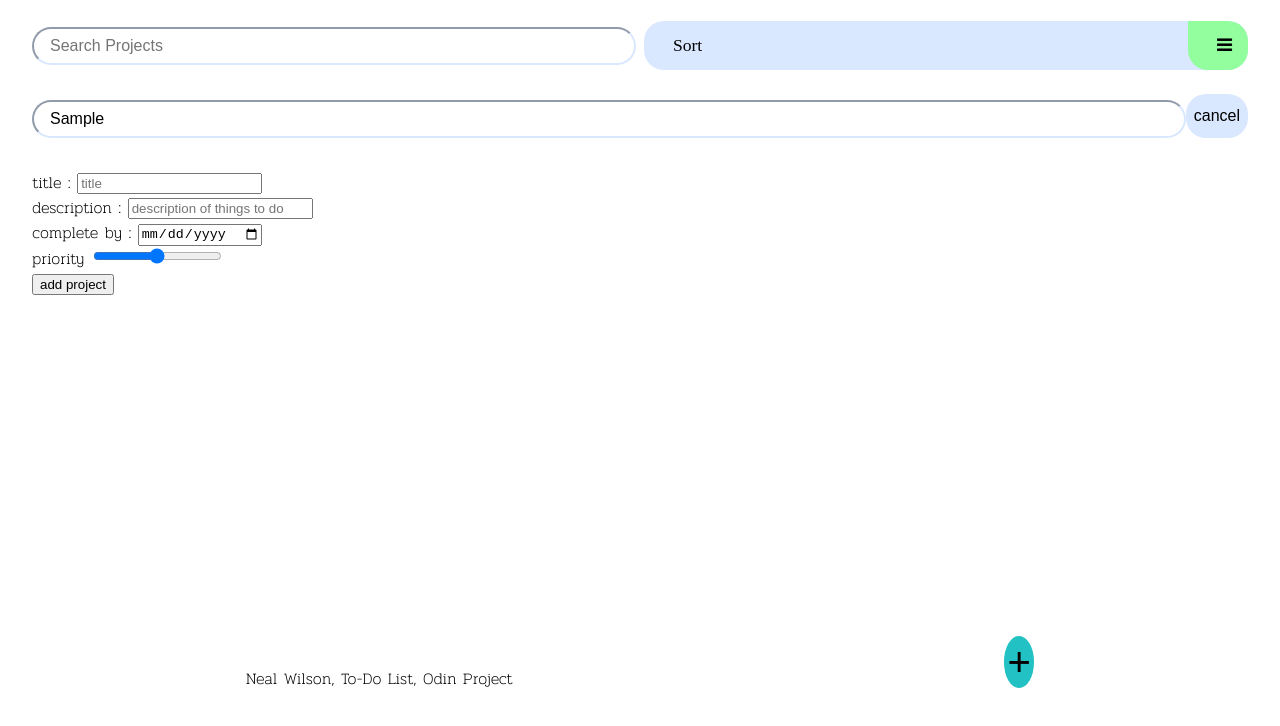
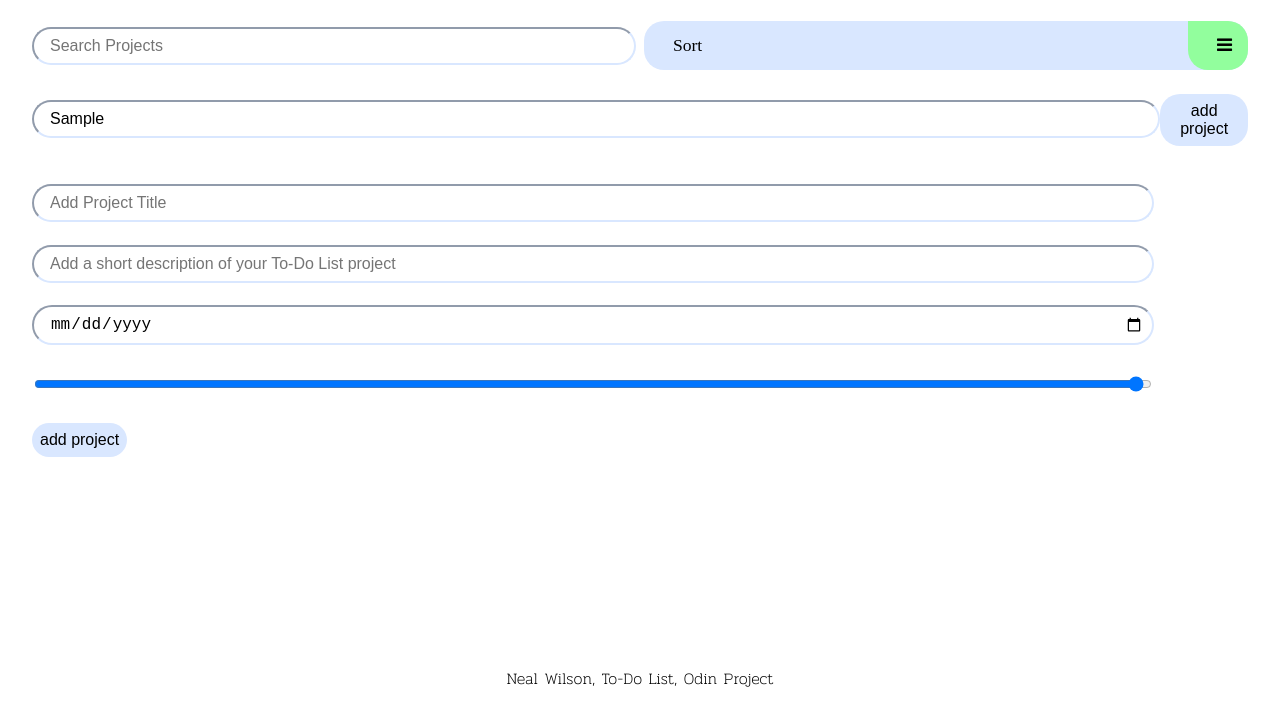
Before and after one commit to PirateMunch/todoList, a website built with webpack: page index.html in a window 1280 px wide. Both pictures are taken after typing "Sample" into the empty fields and a click on the button "add project". Shown: the part 74-800 px from the top of the page. Built offline with nearby package versions, Linux system fonts and the light colour scheme; a web font is replaced by a local one.

Commit message:
rebuilt form

```diff
--- a/index.html
+++ b/index.html
@@ -37,34 +37,12 @@
             <input type="text" id="addProject" class="addProject" placeholder="Add Project Title">
             <button type="button" id="addProjectButton" class="addProjectButton">add project</button>
         </div>
-        <div id="hideForm">
-            <form action="" method="" name="form" id="form">
-                <div class="title">
-                    <label for="title">title :</label>
-                    <input type="text" name="title" id="title" placeholder="title" autofocus>
-                </div>
-                <div class="description">
-                    <label for="description">description :</label>
-                    <input type="text" name="description" id="description" placeholder="description of things to do" autofocus>
-                </div>
-                <div class="dueDate">
-                    <label for="dueDate">complete by :</label>
-                    <input type="date" name="dueDate" id="dueDate">
-                </div>
-                <div class="priority">
-                    <label for="priority">priority</label>
-                    <input type="range" id="priority" class="priority" min="1" max="5" autofocus>
-                </div>
-                <button type="submit" id="formSubmitButton">add project</button>
-            </form>
-            </div>
-        <section id="projectSection"></section>
+        <section id="projectSection" class="projectSection"></section>
     </main>
     <footer>
         <div class="footInfo">
             Neal Wilson, To-Do List, Odin Project
         </div>
-        <input type="button" id="addTaskButton" class="addTaskButton" value="+">
     </footer>
 </body>
 </html>
--- /dev/null
+++ b/src/displayJS/buildForm.js
@@ -0,0 +1,68 @@
+
+
+export default function buildForm () {
+    const projectSection = document.getElementById('projectSection');
+
+    const formDiv = document.createElement('div');
+    formDiv.className = "formDiv";
+    projectSection.appendChild(formDiv);
+    const form = document.createElement('form');
+    form.name = "form";
+    form.id = "form";
+    form.className = "form1";
+    formDiv.appendChild(form);
+
+    const titleDiv = document.createElement('div');
+    titleDiv.className = "titleDiv";
+    form.appendChild(titleDiv);
+    const titleInput = document.createElement('input');
+    titleInput.type = "text";
+    titleInput.id = "title";
+    titleInput.placeholder = "Add Project Title";
+    titleDiv.appendChild(titleInput);
+
+    const descriptionDiv = document.createElement('div');
+    descriptionDiv.className = "descriptionDiv";
+    form.appendChild(descriptionDiv);
+    const descriptionInput = document.createElement('input');
+    descriptionInput.type = "text";
+    descriptionInput.id = "description";
+    descriptionInput.placeholder = "Add a short description of your To-Do List project";
+    descriptionDiv.appendChild(descriptionInput);
+
+    const dueDateDiv = document.createElement('div');
+    dueDateDiv.className = "dueDateDiv";
+    form.appendChild(dueDateDiv);
+    const dueDateInput = document.createElement('input');
+    dueDateInput.type = "date";
+    dueDateInput.id = "dueDate";
+    dueDateDiv.appendChild(dueDateInput);
+
+    const priorityDiv = document.createElement('div');
+    priorityDiv.className = "priorityDiv";
+    form.appendChild(priorityDiv);
+    const priorityInput = document.createElement('input');
+    priorityInput.type = "range";
+    priorityInput.id = "priority";
+    priorityInput.min = "1";
+    priorityInput.max = "5";
+    priorityDiv.appendChild(priorityInput);
+
+    const submitButton = document.createElement('button');
+    submitButton.type = "button";
+    submitButton.id = "formSubmitButton";
+    submitButton.textContent = "add project";
+    form.appendChild(submitButton);
+
+};
+
+
+
+
+
+
+/* <div id="hideForm">
+
+    <button type="submit" id="formSubmitButton">add project</button>
+</form>
+</div> */
--- a/src/displayJS/displayBundle.js
+++ b/src/displayJS/displayBundle.js
@@ -1,9 +1,11 @@
 //Bundle all Display/Dom manipulation logic here for export to index.js
 import defaultDisplay from "./defaultDisplay";
 import burgerMenu from "./burgerMenu";
+import buildForm from "./buildForm";
 
 
 export {
     defaultDisplay,
-    burgerMenu
+    burgerMenu,
+    buildForm
 };
--- a/src/index.js
+++ b/src/index.js
@@ -1,12 +1,10 @@
 import {ProjectClass, createProjectForm, getUserData} from "./functionJS/functionBundle";
-import {defaultDisplay, burgerMenu} from "./displayJS/displayBundle";
+import {defaultDisplay, burgerMenu, buildForm} from "./displayJS/displayBundle";
 console.log("YOOOOO")
 
 
 const addProjectButton = document.getElementById('addProjectButton');
 
-
-const submitButton = document.getElementById('formSubmitButton');
 
 //burger menu tests
 
@@ -37,4 +35,4 @@ burger.addEventListener('click', burgerMenu);
 // defaultDisplay(testProject2);
 
 // submitButton.addEventListener('click', getUserData);
-addProjectButton.addEventListener('click', createProjectForm);
+addProjectButton.addEventListener('click', buildForm);
--- a/style.css
+++ b/style.css
@@ -84,12 +84,8 @@ main {
 .formTitle {
     display: flex;
     justify-content: space-between;
-    visibility: visible;
 }
 
-#hideForm {
-    display: none;
-}
 
 .addProject {
     width: 100%;
@@ -101,64 +97,39 @@ main {
     margin-top: .4rem;
 }
 
-.addProjectButton {
+button {
     border-radius: 20px;
     background-color: var(--color-blueCucumb);
     border: none;
     font-size: 1rem;
     padding: .5rem;
 }
-/* form input {
 
+/* Project Display cards */
+
+
+
+/* --- form styles --- */
+
+form>div {
+    margin-bottom: 1rem;
+}
+
+
+input {
+    height: fit-content;
     font-size: 1rem;
     padding: .5rem;
     padding-left: 1rem;
     border-radius: 20px;
     border-color: var(--color-blueCucumb);
     margin-top: .4rem;
-    width: 50%;
-} */
-
-/* Project Display cards */
-
-section {
-    display: flex;
-    flex-direction: column;
-    gap: 1rem;
+    width: 90%;
 }
 
-.projectDiv {
-    background: var(--bg-rad-cucumb);
-}
-
-ul {
-    padding: 1rem 0.5rem 1rem 1.8rem;
-    margin: 0;
-
-}
-
-/* --- Var() Todo here! --- */
-li {
-    text-align: start;
-    /* list-style-type: var(--svg-listIcon); */
-    list-style-type: none;
-    margin-bottom: .6rem;
-}
-
-li:first-child {
-    font-size: 1.3rem;
-    text-indent: .6rem;
-
-}
-
-li:last-child {
-    color: red;
-    margin-bottom: 0;
-}
-
-#todoButton {
+#formSubmitButton {
     display: flex;
-    font-size: 2rem;
+    align-content: flex-end;
 }
 
 /* Footer styles */
```
Also changed, not shown: root/main.js (+1 -1 lines).
